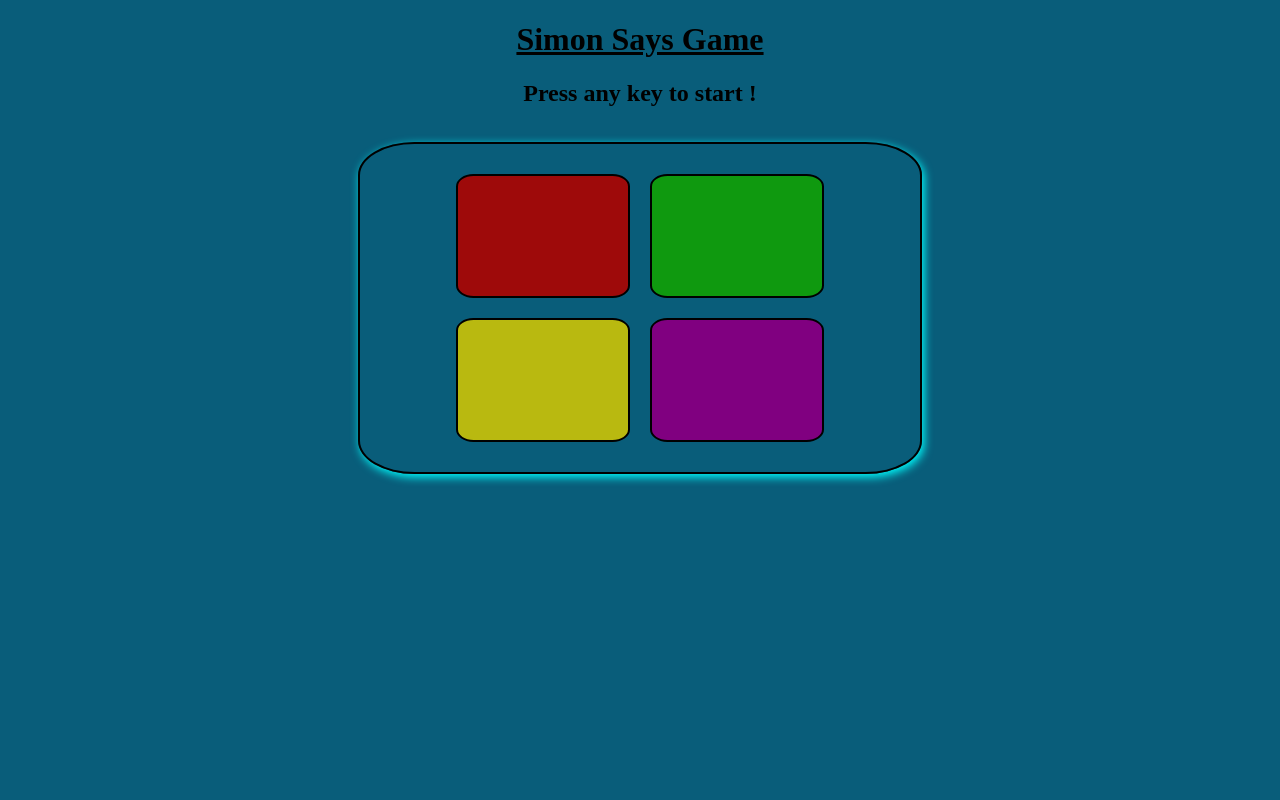
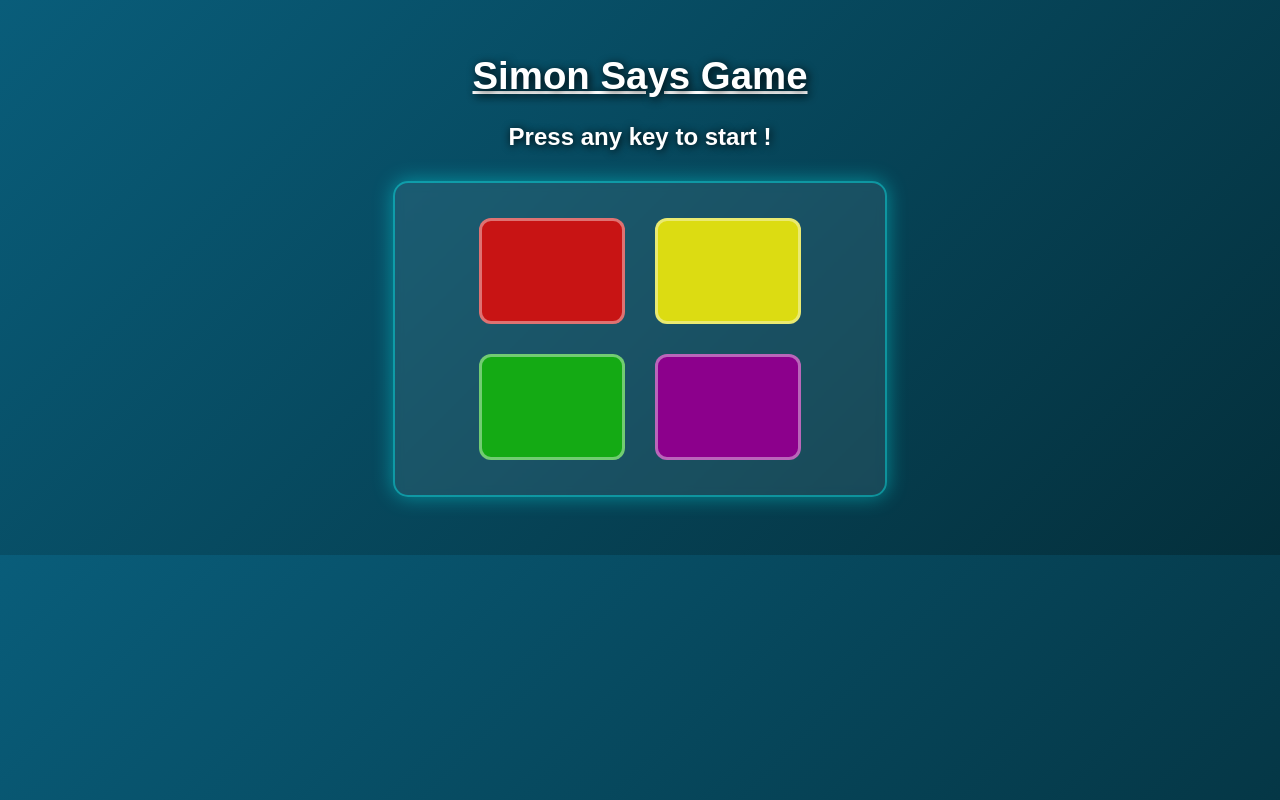
Before and after one commit to Tanishchawla999/SimonSays-Game, a plain HTML site: page index.html in a window 1280 px wide. Drawn offline with Linux system fonts and the light colour scheme.

Commit message:
Refactor CSS styles for layout and design

```diff
--- a/style.css
+++ b/style.css
@@ -1,37 +1,95 @@
-body{
+body {
     text-align: center;
-    background-color: rgb(9, 93, 122);
+    background: linear-gradient(135deg, #095d7a, #042f3b);
+    font-family: "Poppins", sans-serif;
+    color: white;
+    padding: 20px;
 }
-.btn-container{
+
+/* Game Box */
+.btn-container {
+    display: flex;
+    flex-direction: column;
+    justify-content: center;
+    background: rgba(255, 255, 255, 0.08);
+    border: 2px solid rgba(0, 255, 255, 0.4);
+    border-radius: 15px;
+    padding: 20px;
+    margin: 30px auto;
+    width: 90%;
+    max-width: 450px;
+    box-shadow: 0 0 20px rgba(0, 255, 255, 0.4);
+    backdrop-filter: blur(5px);
+}
+
+.line-1,
+.line-2 {
     display: flex;
     justify-content: center;
-    border: 2px solid black;
-    margin: 35px 350px;
-    padding: 10px;
-    border-radius: 10%;
-    box-shadow: 2px 3px 10px aqua;
 }
-.btn{
-    border: 2px solid black;
-    width: 150px;
+
+/* Buttons */
+.btn {
+    border: 3px solid rgba(255, 255, 255, 0.4);
+    width: 140px;
     height: 100px;
-    border-radius: 10%;
-    padding: 10px;
-    margin: 20px 10px ;
+    border-radius: 12px;
+    margin: 15px;
+    transition: transform 0.2s, box-shadow 0.2s;
+    cursor: pointer;
 }
-.red{
-    background-color: rgb(158, 10, 10);
+
+.btn:hover {
+    transform: scale(1.08);
+    box-shadow: 0px 0px 20px rgba(255, 255, 255, 0.4);
 }
-.purple
-{
-    background-color: purple;
+
+/* Colors */
+.red {
+    background: rgb(200, 20, 20);
 }
-.yellow{
-    background-color:rgb(185, 185, 16);
+
+.yellow {
+    background: rgb(220, 220, 18);
 }
-.green{
-    background-color: rgb(15, 153, 15);
+
+.green {
+    background: rgb(20, 170, 20);
 }
-.flash{
-    background-color: rgb(255, 255, 255);
+
+.purple {
+    background: rgb(140, 0, 140);
 }
+
+/* Flash effect */
+.flash {
+    background-color: white !important;
+}
+
+/* Headings */
+h1 {
+    font-size: 2.4rem;
+    text-shadow: 2px 2px 10px black;
+}
+
+h2, h3 {
+    text-shadow: 1px 1px 8px black;
+}
+
+/* Responsive Adjustments */
+@media (max-width: 600px) {
+    .btn {
+        width: 110px;
+        height: 80px;
+        margin: 10px;
+    }
+
+    .btn-container {
+        padding: 15px;
+        max-width: 360px;
+    }
+
+    h1 {
+        font-size: 1.8rem;
+    }
+}
```
